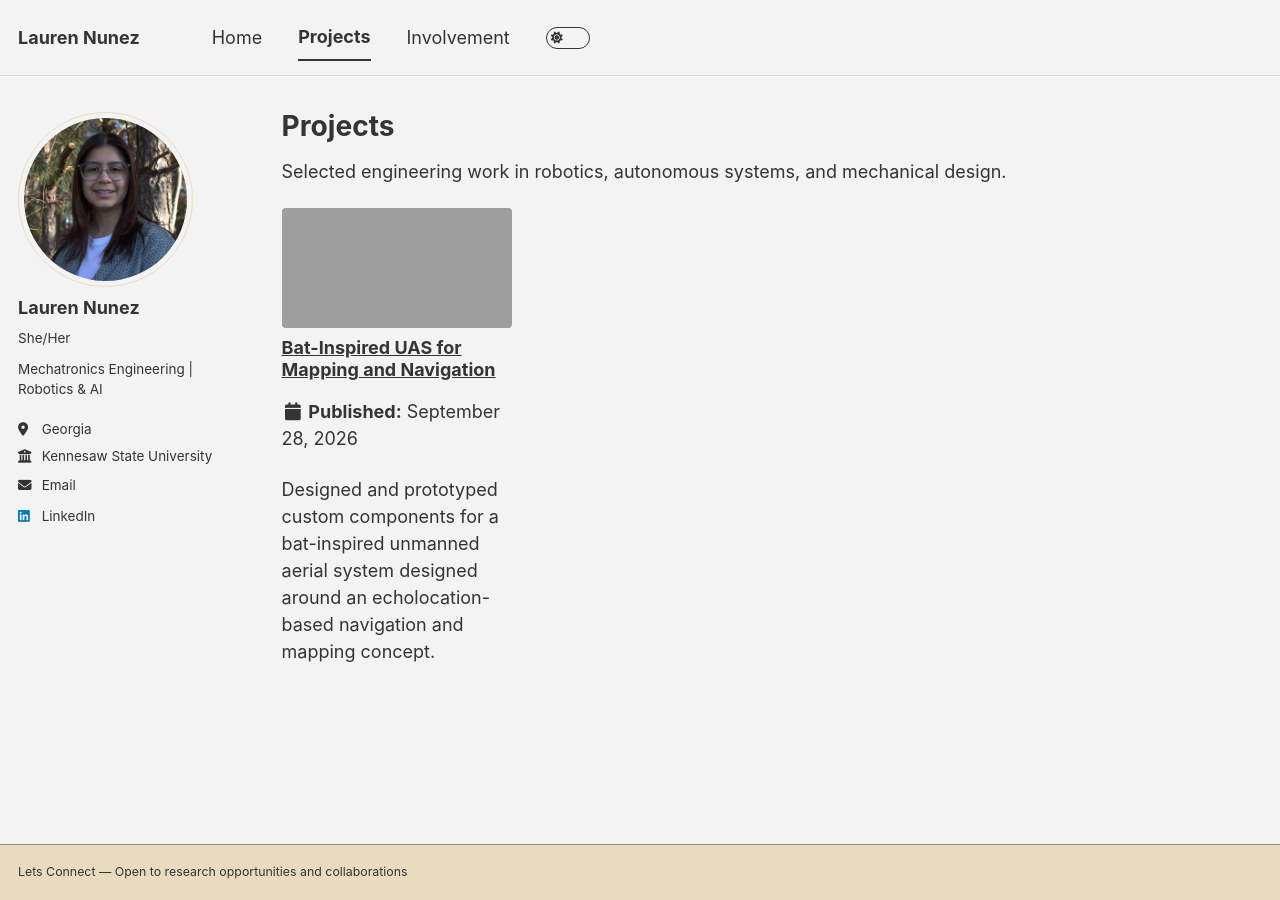
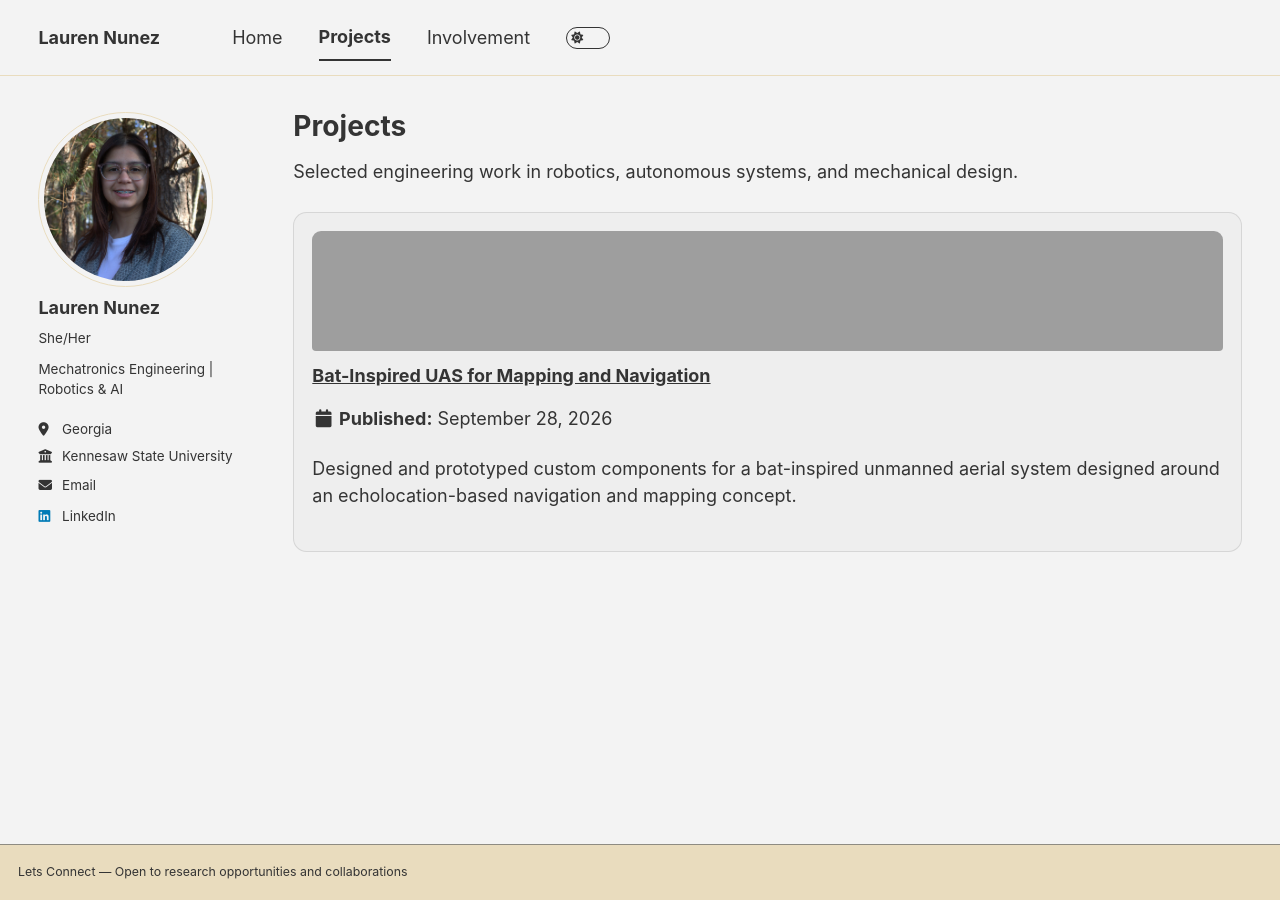
Before and after one commit to laurn156/laurn156.github.io, a Jekyll site: the page built from _pages/projects.md, in a window 1280 px wide. Built offline with Jekyll 4.4.1, drawn with Linux system fonts in a browser that asks for light colours; a style sheet for code colours, icons or effects is not loaded.

Commit message:
Use the full desktop width and add responsive project layouts
Removes the unused desktop article column, widens the site container, and styles the project gallery and cards responsively.

```diff
--- a/assets/css/main.scss
+++ b/assets/css/main.scss
@@ -37,3 +37,93 @@
     "layout/sidebar",
     "layout/json_cv"
 ;
+
+/* Portfolio layout refinements */
+@media screen and (min-width: 64em) {
+  .masthead__inner-wrap,
+  #main {
+    max-width: 1600px;
+    padding-left: clamp(1.25rem, 3vw, 3rem);
+    padding-right: clamp(1.25rem, 3vw, 3rem);
+  }
+
+  .page {
+    padding-right: 0;
+  }
+}
+
+.project-gallery {
+  display: grid;
+  grid-template-columns: repeat(2, minmax(0, 1fr));
+  gap: 1.25rem;
+  margin: 1.5rem 0 2rem;
+}
+
+.project-gallery figure {
+  overflow: hidden;
+  margin: 0;
+  border: 1px solid rgba(127, 127, 127, 0.22);
+  border-radius: 0.6rem;
+  background: rgba(127, 127, 127, 0.06);
+}
+
+.project-gallery img {
+  display: block;
+  width: 100%;
+  aspect-ratio: 16 / 10;
+  margin: 0;
+  object-fit: contain;
+}
+
+.project-gallery figcaption {
+  padding: 0.65rem 0.85rem;
+  border-top: 1px solid rgba(127, 127, 127, 0.18);
+  font-size: 0.85em;
+  font-weight: 600;
+  text-align: center;
+}
+
+.project-grid {
+  display: grid;
+  grid-template-columns: repeat(auto-fit, minmax(280px, 1fr));
+  gap: 1.5rem;
+  margin-top: 1.5rem;
+}
+
+.project-grid .grid__item {
+  float: none;
+  width: 100%;
+  margin: 0;
+}
+
+.project-grid .archive__item {
+  height: 100%;
+  padding: 1rem;
+  border: 1px solid rgba(127, 127, 127, 0.22);
+  border-radius: 0.75rem;
+  background: rgba(127, 127, 127, 0.04);
+  transition: transform 160ms ease, box-shadow 160ms ease;
+}
+
+.project-grid .archive__item:hover {
+  transform: translateY(-3px);
+  box-shadow: 0 0.5rem 1.25rem rgba(0, 0, 0, 0.12);
+}
+
+.project-grid .archive__item-teaser img {
+  width: 100%;
+  aspect-ratio: 16 / 9;
+  margin: 0;
+  border-radius: 0.5rem;
+  object-fit: cover;
+}
+
+.project-grid .archive__item-title {
+  margin-top: 0.8rem;
+}
+
+@media screen and (max-width: 44em) {
+  .project-gallery {
+    grid-template-columns: 1fr;
+  }
+}
```
